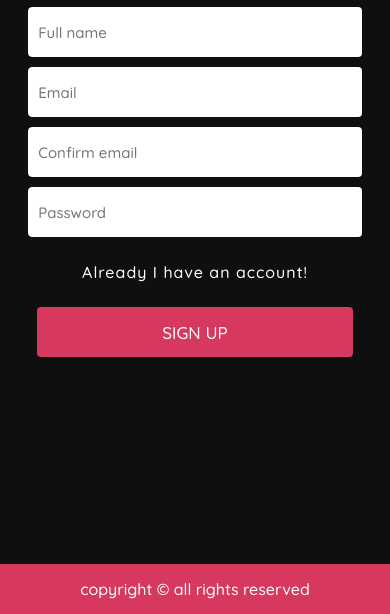
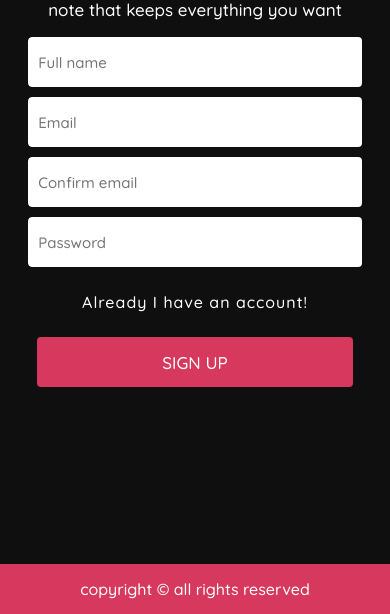
Before and after one commit to Ahmedreda20/extension., a plain HTML site: page new-user/index.html in a window 390 px wide. Shown: the part 280-894 px from the top of the page. Drawn offline with nearby package versions, Linux system fonts and the light colour scheme; a web font is replaced by a local one.

Commit message:
Add files via upload

```diff
--- a/new-user/style/style.css
+++ b/new-user/style/style.css
@@ -215,7 +215,7 @@ footer{
 @media only screen and (max-width:500px){
     .form{
         width: 90%;
-        margin-top: 90px !important;
+        margin-top: 150px !important;
     }
     .form p{
         padding: 5px 20px !important;
```
